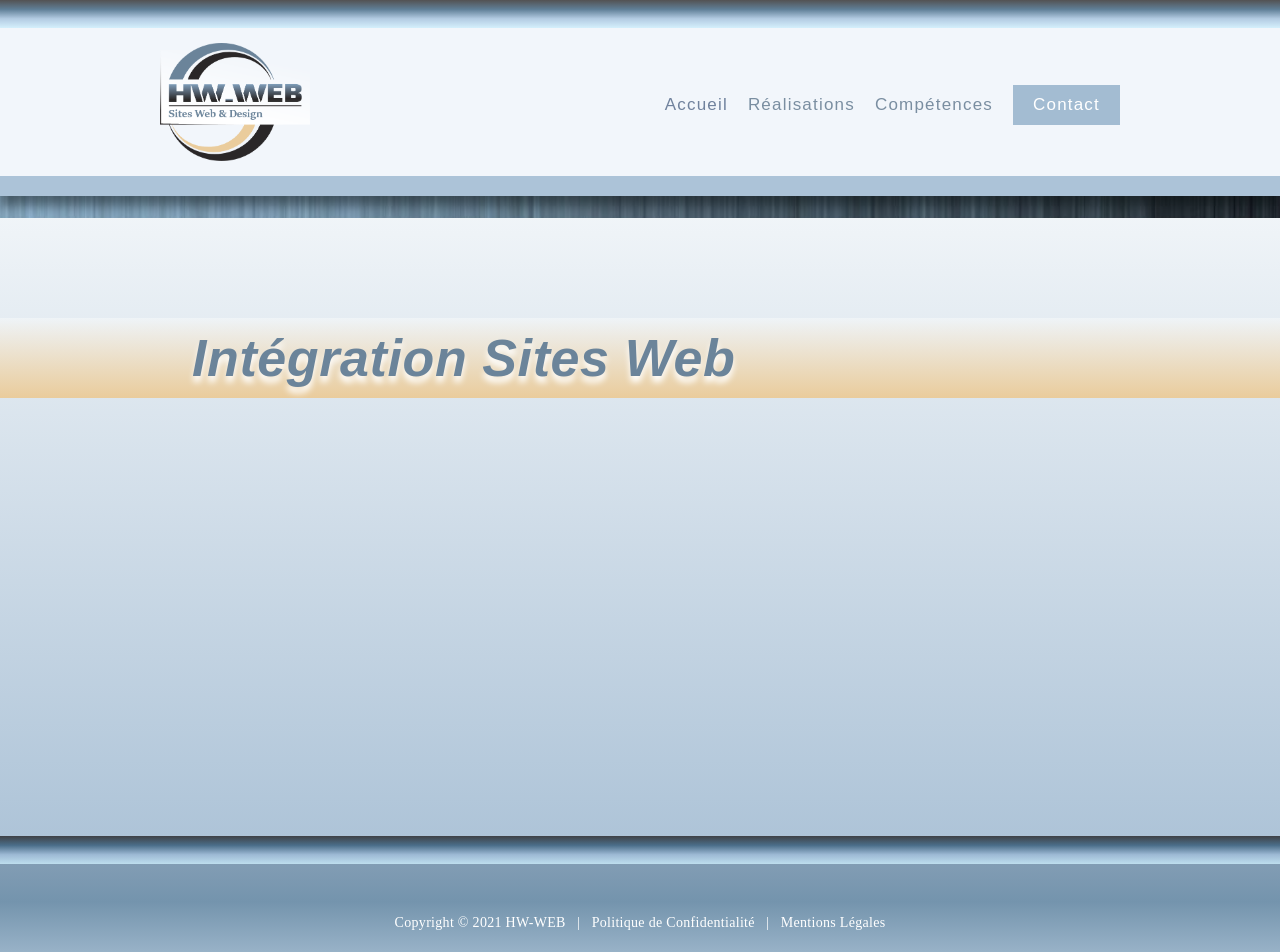
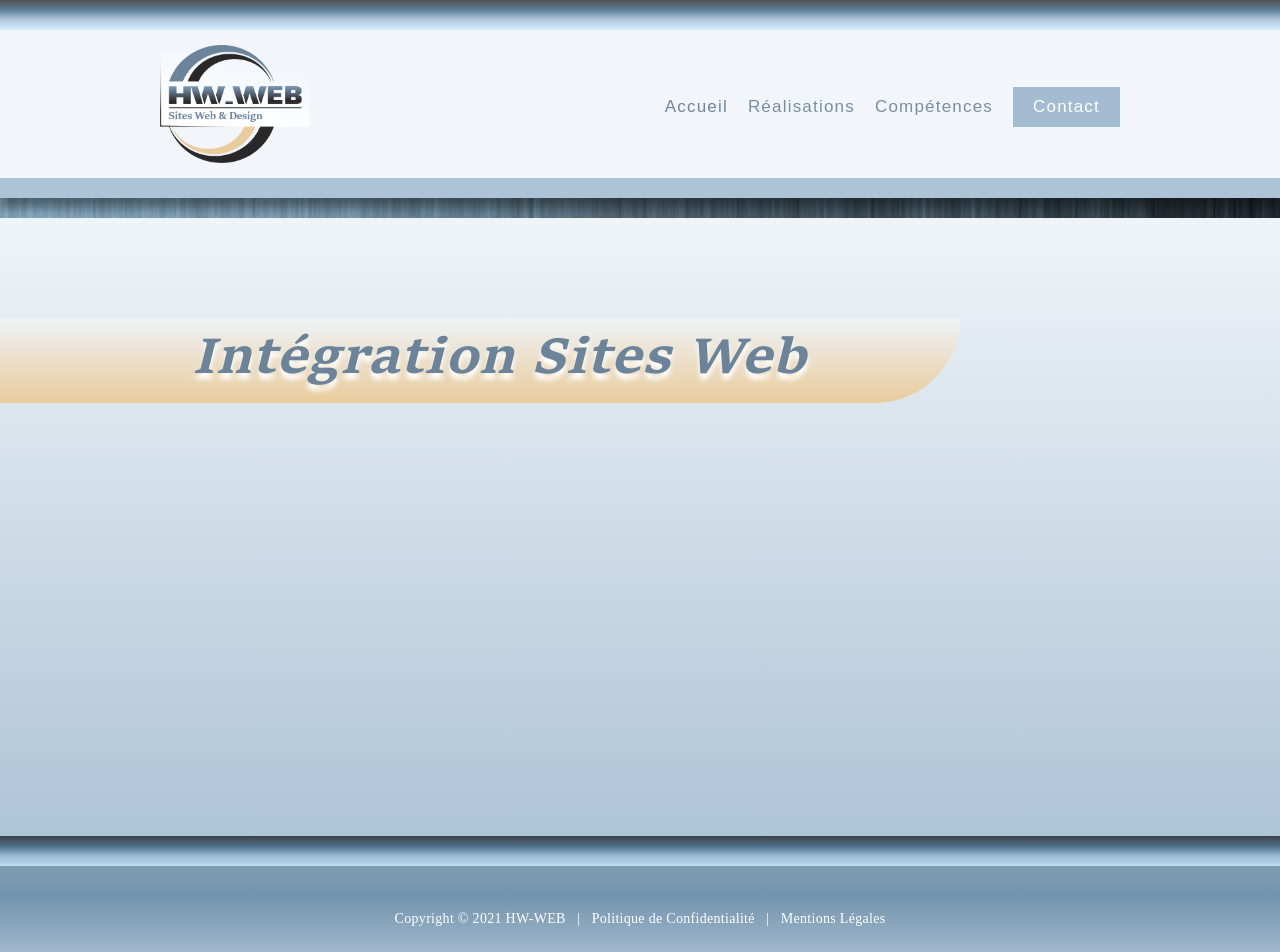
Before and after one commit to heltnx/hw-web, a React (Create React App) app: page / in a window 1280 px wide. Shown: the top 952 px of the page. Built offline with nearby package versions, Linux system fonts and the light colour scheme; a web font is replaced by a local one.

Commit message:
regage css

```diff
--- a/src/assets/css/main.css
+++ b/src/assets/css/main.css
@@ -1,6 +1,6 @@
 @font-face {
-    font-family: 'Sitka-Display';
-    src: url('../../assets/font/Sitka.ttf') format('truetype');
+    font-family: 'Sitka';
+    src: url('../../assets/font/sitka-small-599.ttf') format('truetype');
 }
 
 @font-face {
@@ -36,7 +36,7 @@ code {
 }
 
 .divider {
-    height: 28px;
+    height: 30px;
     background-color: #5B7283;
     opacity: 0.8;
     width: 100%;
@@ -60,7 +60,7 @@ main {
 }
 
 h1 {
-    font-family: "Shippori Mincho", sans-serif;
+    font-family: "Sitka", sans-serif;
     color: #6B849A;
     font-size: 52px;
     font-weight: 700;
@@ -68,14 +68,28 @@ h1 {
     font-style: italic;
     letter-spacing: 0.6px;
 
-    text-shadow: 0px 6px 6px #FFFFFF;
+    text-shadow: 0px 6px 5px #FFFFFF;
     background: linear-gradient(to bottom, #f2f6f9ba, #EACC9C);
 
     margin-top: 100px;
     padding-bottom: 10px;
     padding-top: 10px;
     padding-left: 15%;
+    width: 60%;
+    border-radius: 0 0 200px;
+    animation: slideFromLeft 0.8s ease-in-out;
 }
+
+@keyframes slideFromLeft {
+    from {
+        transform: translateX(-100%);
+    }
+
+    to {
+        transform: translateX(0);
+    }
+}
+
 
 p {
     font-family: 'Montserrat', Tahoma, Geneva, Verdana, sans-serif;
--- a/src/components/button/button.css
+++ b/src/components/button/button.css
@@ -27,7 +27,17 @@
 
 /*-----------mobile --768px--------*/
 @media only screen and (max-width: 768px) {
+    .custom-button {
+        background-color: transparent;
+        text-align: left;
+        margin-top: 0;
+    }
+
     .custom-button:hover {
         background-color: transparent;
     }
+
+    .custom-button a:hover {
+        color: #eacc9c;
+    }
 }
--- a/src/layouts/header/header.css
+++ b/src/layouts/header/header.css
@@ -75,7 +75,7 @@ header {
 .bar {
     width: 25px;
     height: 3px;
-    background-color: #F3E8D6;
+    background-color: #9bb1c6;
     margin: 6px 0;
     transition: 0.4s;
 }
@@ -85,25 +85,29 @@ header {
         display: none;
         flex-direction: column;
         position: absolute;
-        top: 50px;
-        right: 70px;
+        top: 180px;
+        right: 0px;
         background: #ACC3D8;
-        width: 50%;
+        width: 250px;
         padding: 20px;
-        text-align: center;
         border-radius: 5px
     }
 
     .nav li {
-        margin: 15px 0;
+        margin: 18px 18px;
     }
 
     .nav a {
         color: white;
     }
 
+    .nav a.active {
+        color: #FDE1B4;
+    }
+
+
     .nav a:hover {
-        color: #7A8EA1;
+        color: #FDE1B4;
     }
 
     .menu-open .nav ul {
--- /dev/null
+++ b/src/pages/landing404/Landing404.jsx
@@ -0,0 +1,18 @@
+import React from 'react';
+import { Link } from 'react-router-dom';
+import Layout from '../../layouts/Layout';
+import '../landing404/landing404.css'
+
+const Landing404 = () => {
+    return (
+        <Layout>
+            <div className='landing404'>
+                <span>404</span>
+                <p>La page que vous demandez n'existe pas.</p>
+                <Link className="l404" to="/">Retourner sur la page d’accueil</Link>
+            </div>
+        </Layout>
+    );
+};
+
+export default Landing404;
--- /dev/null
+++ b/src/pages/landing404/landing404.css
@@ -0,0 +1,39 @@
+.landing404 {
+    text-align: center;
+    color: whitesmoke;
+    display: flex;
+    flex-direction: column;
+    gap: 90px;
+    margin-top: 70px;
+    margin-bottom: 80px;
+}
+
+span {
+    font-size: 18vw;
+    font-weight: 700;
+}
+
+p {
+    font-size: 3vw;
+    font-weight: 500;
+    line-height: normal;
+    padding: 0 20px;
+}
+
+.l404 {
+    text-decoration: underline;
+    color: #3B617E;
+}
+
+@media only screen and (max-width:500px) {
+
+    p {
+        max-width: 300px;
+        align-self: center;
+        font-size: 18px;
+    }
+
+    a {
+        font-size: 14px;
+    }
+}
--- a/src/router/router.js
+++ b/src/router/router.js
@@ -4,6 +4,7 @@ import Home from '../pages/home/home.js';
 import Realisations from '../pages/realisations/realisations.js';
 import Competences from '../pages/competences/competences.js';
 import Contact from '../pages/contact/contact.js';
+import Landing404 from '../pages/landing404/Landing404.jsx';
 
 const Router = () => {
   return (
@@ -13,6 +14,7 @@ const Router = () => {
         <Route path="/realisations" element={<Realisations />} />
         <Route path="/competences" element={<Competences />} />
         <Route path="/contact" element={<Contact />} />
+        <Route path="*" element={<Landing404 />} />
       </Routes>
     </BrowserRouter>
   );
```
Also changed, not shown: public/index.html (+0 -10 lines), src/assets/font/sitka-small-599.ttf (added).
